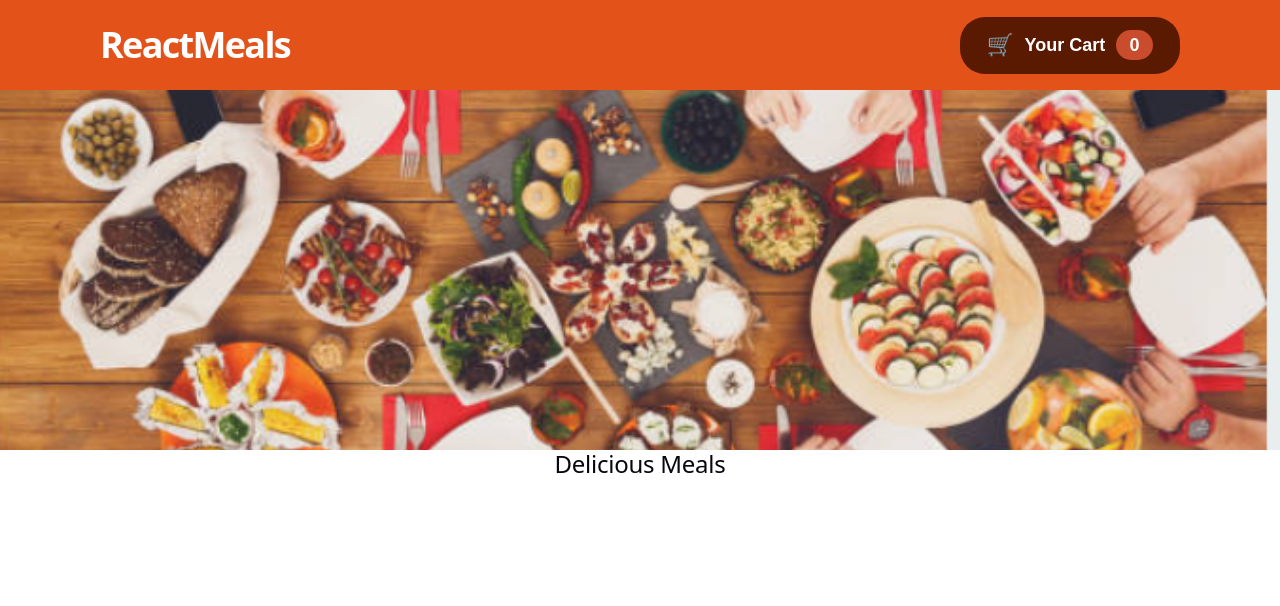
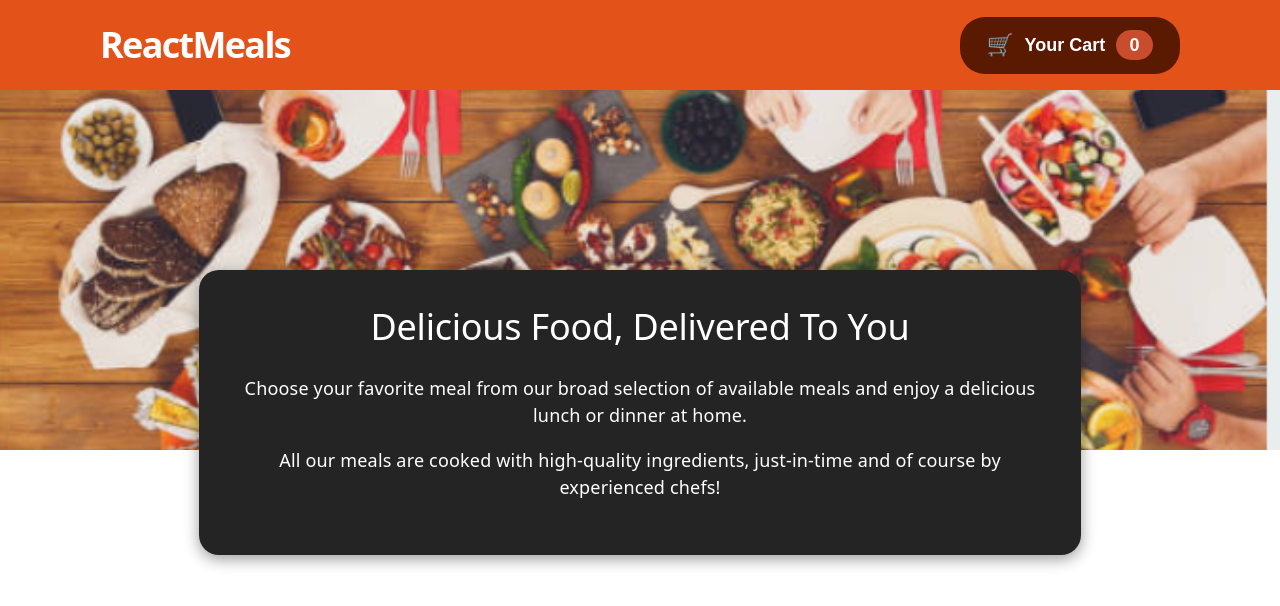
Before and after one commit to nidhiwhocodes/Restaurant-Website, a React (Vite) app: page / in a window 1280 px wide. Shown: the top 606 px of the page. Built offline with nearby package versions, Linux system fonts and the light colour scheme.

Commit message:
add MealsSummary component and corresponding styles

```diff
--- a/src/App.jsx
+++ b/src/App.jsx
@@ -1,5 +1,6 @@
 import  { useState } from "react";
 import Header from "./components/Layout/Header";
+import MealsSummary from "./components/Meals/MealsSummary";
 
 function App() {
   const [cartItems] = useState([]);
@@ -8,9 +9,7 @@ function App() {
     <div>
       <Header cartItemCount={cartItems.length} />
 
-      <main>
-        <h2>Delicious Meals</h2>
-      </main>
+      <MealsSummary />
     </div>
   );
 }
--- /dev/null
+++ b/src/components/Meals/MealsSummary.css
@@ -0,0 +1,31 @@
+.summary {
+  position: relative;
+  z-index: 10;
+
+  width: 90%;
+  max-width: 45rem;
+
+  margin: -10rem auto 0;
+  padding: 2rem;
+
+  background-color: #242424;
+  color: white;
+
+  text-align: center;
+
+  border-radius: 20px;
+
+  box-shadow: 0 4px 15px rgba(0, 0, 0, 0.4);
+}
+
+.summary h2 {
+    color:white;
+  font-size: 2rem;
+  margin: 0 0 1.5rem;
+}
+
+.summary p {
+  font-size: 1rem;
+  line-height: 1.5;
+  margin: 1rem 0;
+}
--- /dev/null
+++ b/src/components/Meals/MealsSummary.jsx
@@ -0,0 +1,22 @@
+// import React from "react";
+import "./MealsSummary.css";
+
+const MealsSummary = () => {
+  return (
+    <section className="summary">
+      <h2>Delicious Food, Delivered To You</h2>
+
+      <p>
+        Choose your favorite meal from our broad selection of available meals
+        and enjoy a delicious lunch or dinner at home.
+      </p>
+
+      <p>
+        All our meals are cooked with high-quality ingredients, just-in-time
+        and of course by experienced chefs!
+      </p>
+    </section>
+  );
+};
+
+export default MealsSummary;
```
